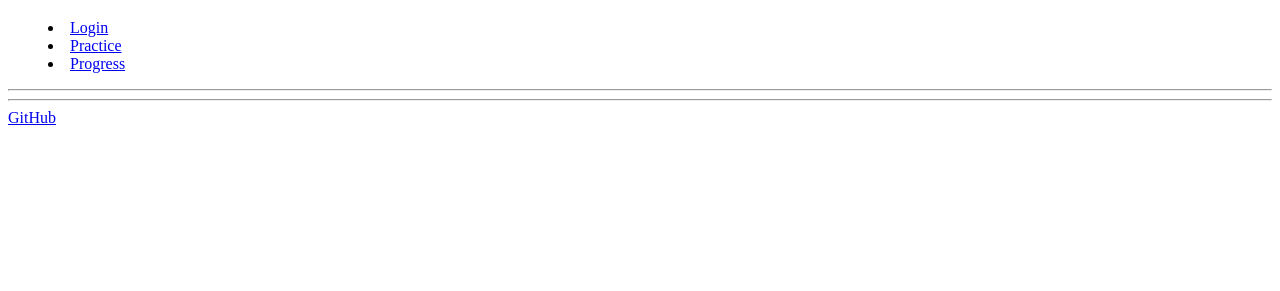
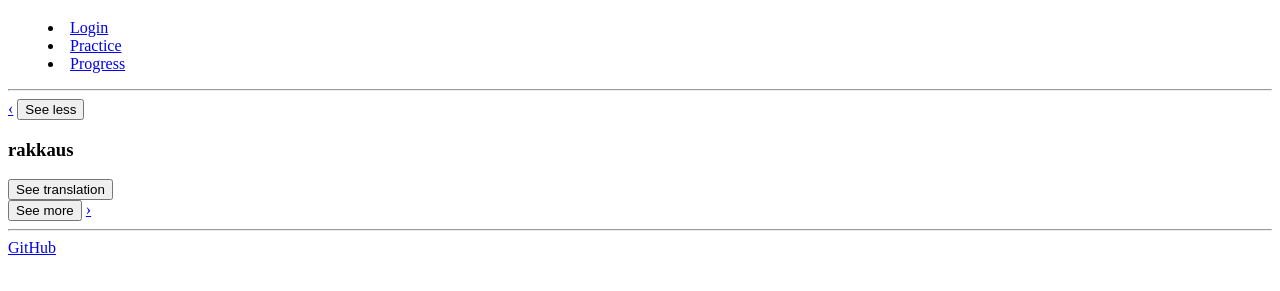
Before and after one commit to myriambyu/startup, a plain HTML site: page flashcards.html in a window 1280 px wide. Shown: the part 61-352 px from the top of the page. Drawn offline with Linux system fonts and the light colour scheme.

Commit message:
added buttons

```diff
--- a/flashcards.html
+++ b/flashcards.html
@@ -17,6 +17,16 @@
             </nav>
         </header>
         <hr />
+        <main>
+            <a href="#" class="back round">&#8249;</a>
+            <button type="less">See less</button>
+            <div class="flashcard">
+                <h3>rakkaus</h3>
+                <button id = "flip" onclick = "changeImage()"> See translation </button>
+            </div>
+            <button type="more">See more</button>
+            <a href="#" class="next round">&#8250;</a>
+        </main>
     </body>
     <footer>
         <hr />
```
Also changed, not shown: practice.html (+2 -2 lines).
